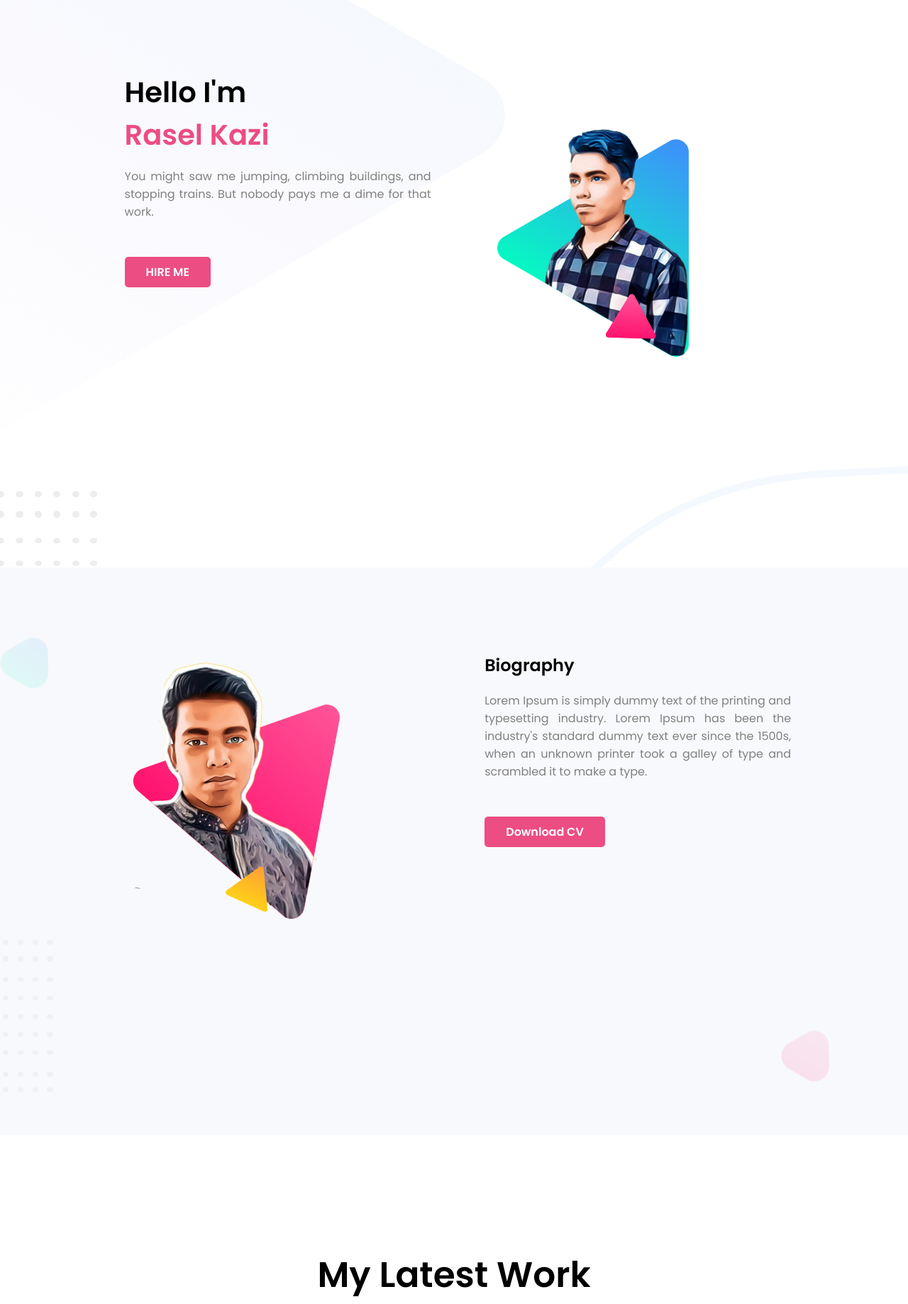
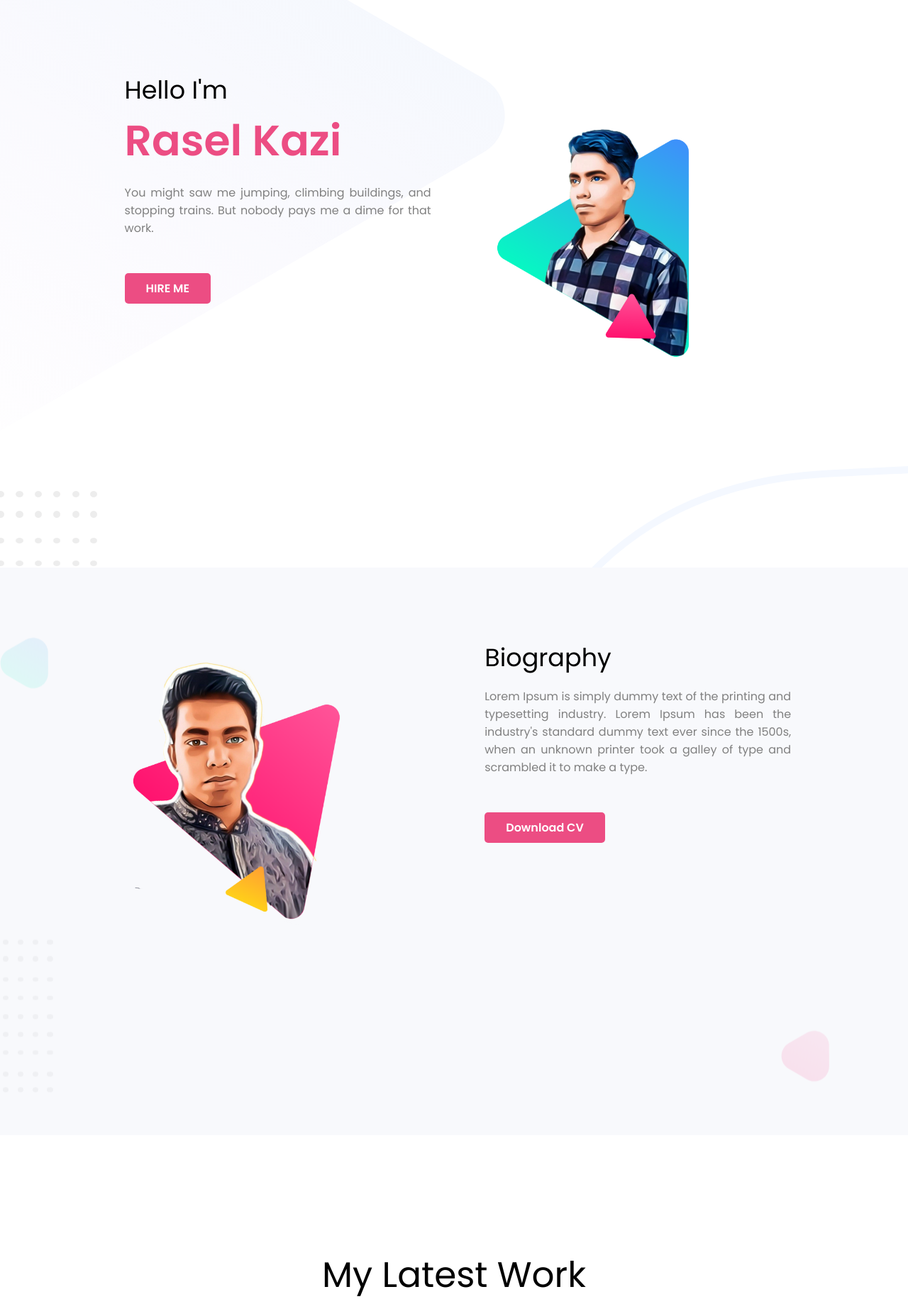
Before and after one commit to RaselKazi/personal-website, a plain HTML site: page index.html in a window 1280 px wide. Shown: the top 1838 px of the page at 71% size. Drawn offline with Linux system fonts and the light colour scheme.

Commit message:
finel work

```diff
--- a/index.html
+++ b/index.html
@@ -14,9 +14,9 @@
         <section class="header">
             <div class="half-width">
                 <h1>Hello I'm</h1>
-                <h1 class="name-highlight">Rasel Kazi</h1>
+                <h2 class="name-highlight">Rasel Kazi</h2>
                 <p>You might saw me jumping, climbing buildings, and stopping trains. But nobody pays me a dime for that work.</p>
-                <a class="link-btn" target="_blank" href="https://github.com/RaselKazi/web_developer-portfolio">HIRE ME</a>
+                <a class="link-btn" target="_blank" href="https://www.facebook.com/freelancer.raselkazi">HIRE ME</a>
             </div>
 
             <div class="half-width">
@@ -33,9 +33,9 @@
             </div>
 
             <div class="half-width">
-                <h2>Biography</h2>
+                <h1>Biography</h1>
                 <p>Lorem Ipsum is simply dummy text of the printing and typesetting industry. Lorem Ipsum has been the industry's standard dummy text ever since the 1500s, when an unknown printer took a galley of type and scrambled it to make a type.</p>
-                <a class="link-btn" target="_blank" href="https://github.com/RaselKazi/web_developer-portfolio">Download CV</a>
+                <a class="link-btn" target="_blank" href="https://raselkazi.github.io/personal-website/">Download CV</a>
             </div>
 
 
@@ -45,7 +45,7 @@
         <!-- latest Work section  -->
         <section class="latest-work">
 
-            <h2 class="hader-text">My Latest Work</h2>
+            <h1 class="hader-text">My Latest Work</h1>
             <div class="work-img">
                 <img src="images/latest-work/work-1.png" alt="">
                 <img src="images/latest-work/work-2.jpg" alt="">
@@ -58,7 +58,7 @@
         <!-- contact section-->
         <section class="contact">
 
-            <h2 class="hader-text">What Client are say</h2>
+            <h1 class="hader-text">What Client are say</h1>
             <div class="text-box">
                 <h4 class="canter ">Bruce Moccy</h4>
                 <p class="canter">Founder & CEO Alies</p>
@@ -68,7 +68,7 @@
 
             <div class="contact-box">
                 <p>Leave me a message in the</p>
-                <p class="gmail">racelkazi@gmail.com</p>
+                <p class="gmail">racelkazi080@gmail.com</p>
 
             </div>
         </section>
--- a/style.css
+++ b/style.css
@@ -9,13 +9,12 @@ section{
 }
 
 h1{
-   font-size: 40px;
+   font-size: 35px;
    margin: 0px;
    padding: 0px;
+   font-weight: 500;
 }
-h2{
 
-}
 
 p{
     color: gray;
@@ -29,6 +28,10 @@ p{
 
 .name-highlight{
 
+    font-size: 60px;
+    margin: 0px;
+    padding: 0px;
+    font-weight: bold;
     color: #EC4D83;
 
 }
```
